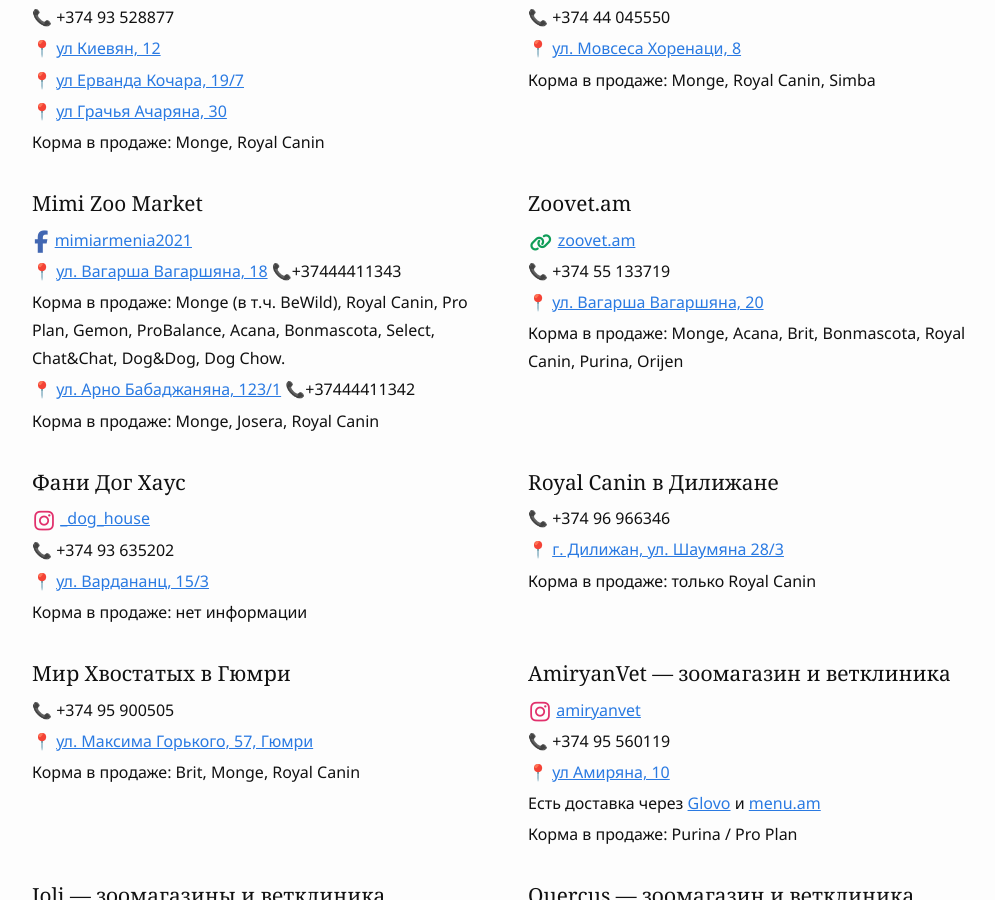
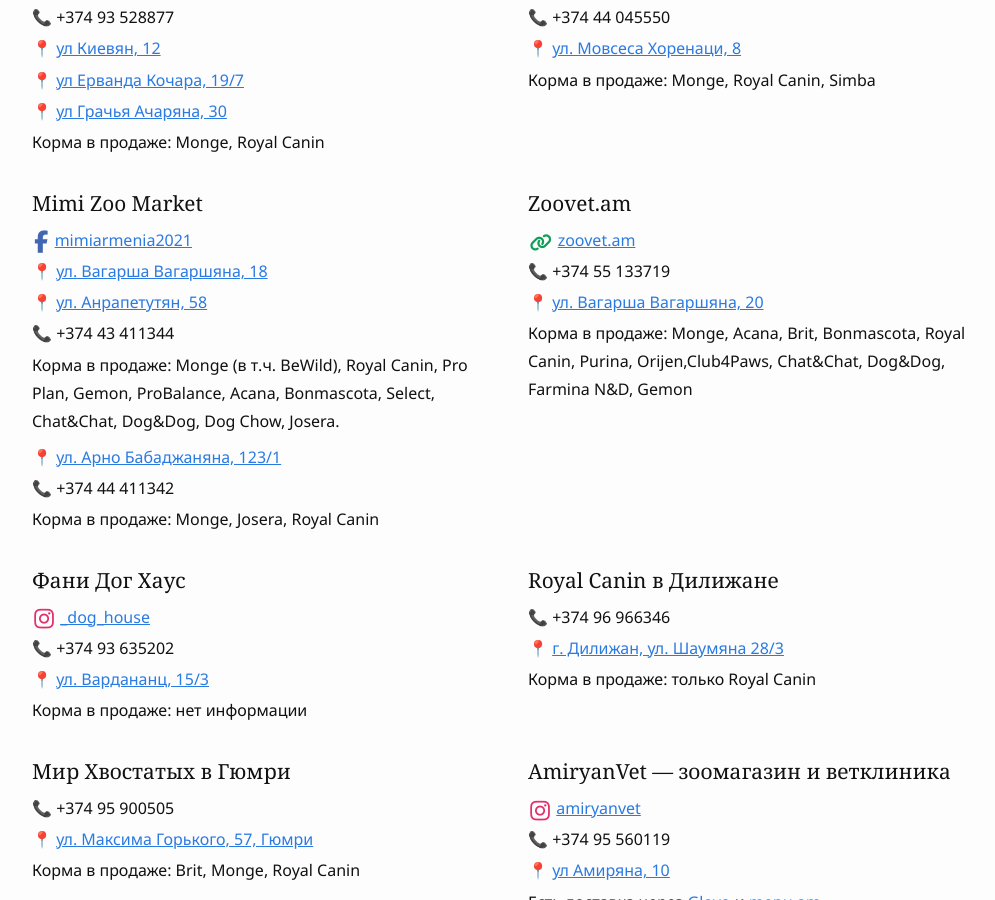
Before and after one commit to haywiki/haywiki.github.io, a Jekyll site: the page built from animals/shops.md, in a window 1280 px wide and 900 px high, scrolled down 2306 px. Shown: the whole window, without its empty margins (128-1123 px from the left). Built offline with Jekyll 4.4.1, drawn with Linux system fonts in a browser that asks for light colours; nearby versions of some CDN libraries; a script that is not in the unit is left out.

Commit message:
уточнения по зоомагазинам

```diff
--- a/animals/shops.md
+++ b/animals/shops.md
@@ -146,9 +146,13 @@
 ### Mimi Zoo Market
 
 - <i class="fa-brands fa-facebook-f"></i> [mimiarmenia2021](https://www.facebook.com/mimiarmenia2021)
-- 📍 [ул. Вагарша Вагаршяна, 18](https://yandex.ru/maps/org/zoo_market_mimi/176898969628/) 📞+37444411343
-- Корма в продаже: Monge (в т.ч. BeWild), Royal Canin, Pro Plan, Gemon, ProBalance, Acana, Bonmascota, Select, Chat&Chat, Dog&Dog, Dog Chow.
-- 📍 [ул. Арно Бабаджаняна, 123/1](https://yandex.ru/maps/10262/yerevan/house/YE0YcgNjSk0CQFpqfX13cnllZw==/) 📞+37444411342
+- 📍 [ул. Вагарша Вагаршяна, 18](https://yandex.ru/maps/org/zoo_market_mimi/176898969628/)
+- 📍 [ул. Анрапетутян, 58](https://goo.gl/maps/6vv289a4FFaQ31Ny6)
+- 📞 +374 43 411344
+- Корма в продаже: Monge (в т.ч. BeWild), Royal Canin, Pro Plan, Gemon, ProBalance, Acana, Bonmascota, Select, Chat&Chat, Dog&Dog, Dog Chow, Josera.
+
+- 📍 [ул. Арно Бабаджаняна, 123/1](https://yandex.ru/maps/10262/yerevan/house/YE0YcgNjSk0CQFpqfX13cnllZw==/)
+- 📞 +374 44 411342
 - Корма в продаже: Monge, Josera, Royal Canin
 
 </div>
@@ -159,7 +163,7 @@
 - <i class="fa-solid fa-link"></i> [zoovet.am](https://zoovet.am)
 - 📞 +374 55 133719
 - 📍 [ул. Вагарша Вагаршяна, 20](https://yandex.ru/maps/org/zoovet/9352431732/)
-- Корма в продаже: Monge, Acana, Brit, Bonmascota, Royal Canin, Purina, Orijen
+- Корма в продаже: Monge, Acana, Brit, Bonmascota, Royal Canin, Purina, Orijen,Club4Paws, Chat&Chat, Dog&Dog, Farmina N&D, Gemon
 
 </div>
 <div class="card">
```
Also changed, not shown: animals/vetclinics.md (+1 -1 lines).
